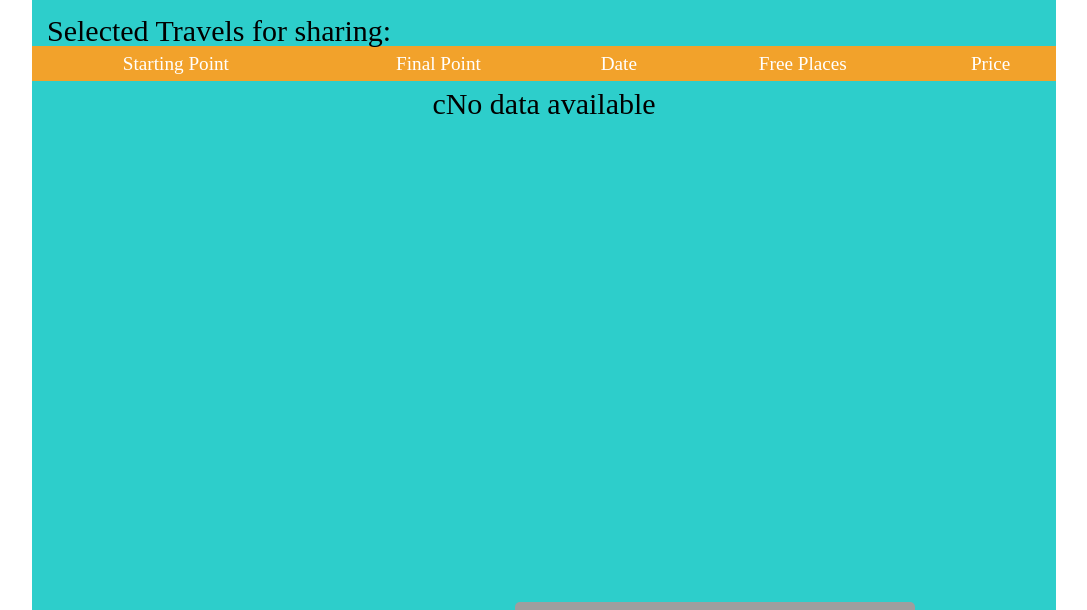
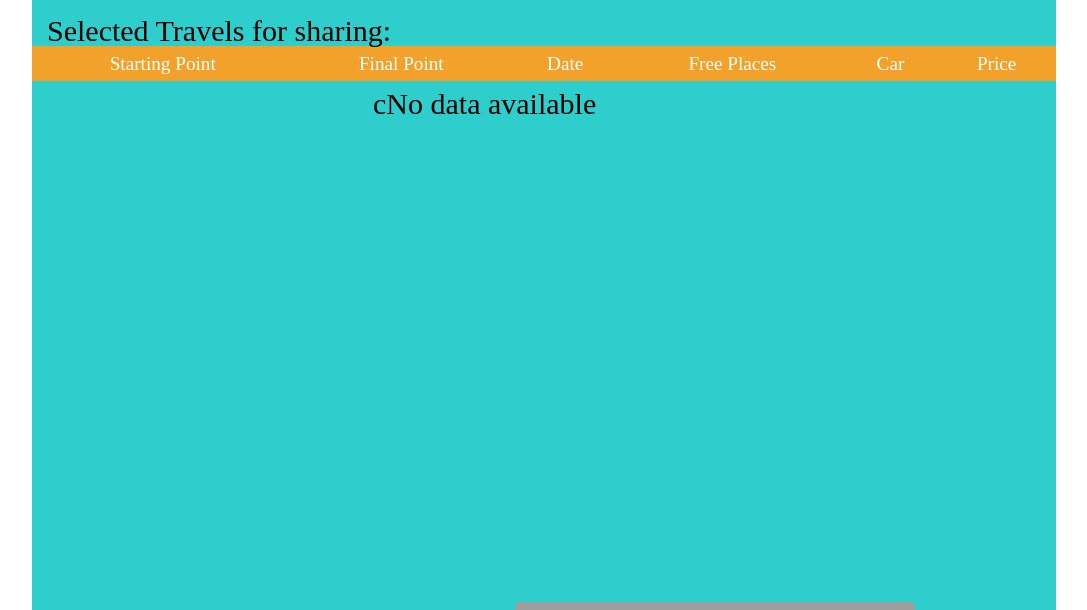
Before and after one commit to cvetelin98/nastop.bg, a PHP site: page / in a window 1280 px wide. Shown: the part 330-940 px from the top of the page, without its empty margins (96-1183 px from the left). Run offline with PHP 8.4, Linux system fonts and the light colour scheme; data that the repository does not hold is empty; grey boxes are pictures that could not be loaded.

Commit message:
Car added in Travels pages

```diff
--- a/model/dao/TravelDao.php
+++ b/model/dao/TravelDao.php
@@ -55,12 +55,13 @@ class TravelDao {
     public static function getAll(){
         /** @var \PDO $pdo */
         $pdo = $GLOBALS["PDO"];
-        $stmt = $pdo->prepare("SELECT travel_id,user_id,starting_destination,final_destination,date_of_travelling,free_places,price FROM travels");
+        $stmt = $pdo->prepare("SELECT travel_id,user_id,car_id,starting_destination,final_destination,date_of_travelling,free_places,price FROM travels");
         $stmt->execute();
         $travels = [];
         while($row = $stmt->fetch(\PDO::FETCH_OBJ)) {
             $travel = new Travel($row->starting_destination,$row->final_destination,$row->date_of_travelling,$row->free_places,$row->price);
             $travel->setTravelId($row->travel_id);
+            $travel->setCarId($row->car_id);
             $travels[] = $travel;
         }
         return $travels;
@@ -69,13 +70,14 @@ class TravelDao {
     public static function getAllByUser($username){
         /** @var \PDO $pdo */
         $pdo = $GLOBALS["PDO"];
-        $stmt = $pdo->prepare("SELECT travel_id,starting_destination,final_destination,date_of_travelling,free_places,price FROM travels as t
+        $stmt = $pdo->prepare("SELECT travel_id,car_id,starting_destination,final_destination,date_of_travelling,free_places,price FROM travels as t
                                           JOIN users as u ON t.user_id = u.user_id WHERE u.username = ?");
         $stmt->execute(array($username));
         $travels = [];
         while($row = $stmt->fetch(\PDO::FETCH_OBJ)) {
             $travel = new Travel($row->starting_destination,$row->final_destination,$row->date_of_travelling,$row->free_places,$row->price);
             $travel->setTravelId($row->travel_id);
+            $travel->setCarId($row->car_id);
             $travels[] = $travel;
         }
         return $travels;
--- a/view/history.php
+++ b/view/history.php
@@ -36,7 +36,7 @@
             <th>Starting Point</th>
             <th>Final Point</th>
             <th>Date</th>
-            <th>Free Places</th>
+            <th>Car</th>
             <th>Price</th>
         </tr>
         <?php if(count($travels) > 0) {
@@ -45,7 +45,7 @@
                     <td><?php echo \model\dao\TravelDao::getCityName($travel->getStartingDestination()); ?></td>
                     <td><?php echo \model\dao\TravelDao::getCityName($travel->getFinalDestination()); ?></td>
                     <td><?php echo $travel->getDateOfTravelling(); ?></td>
-                    <td><?php echo $travel->getFreePlaces(); ?></td>
+                    <td><img src="<?php echo \model\dao\CarDao::getCarImage($travel->getCarId()) ?>" width="15%"></td>
                     <td><?php echo $travel->getPrice(); ?></td>
                 </tr>
             <?php }
--- a/view/home.php
+++ b/view/home.php
@@ -35,6 +35,7 @@
             <th>Final Point</th>
             <th>Date</th>
             <th>Free Places</th>
+            <th>Car</th>
             <th>Price</th>
         </tr>
         <?php if(count($travels) > 0) {
@@ -44,6 +45,7 @@
                     <td><?php echo \model\dao\TravelDao::getCityName($travel->getFinalDestination()); ?></td>
                     <td><?php echo $travel->getDateOfTravelling(); ?></td>
                     <td><?php echo $travel->getFreePlaces(); ?></td>
+                    <td><img src="<?php echo \model\dao\CarDao::getCarImage($travel->getCarId()) ?>" width="15%"></td>
                     <td><?php echo $travel->getPrice(); ?></td>
                 </tr>
             <?php }
--- a/view/main.php
+++ b/view/main.php
@@ -35,6 +35,7 @@
         <th>Final Point</th>
         <th>Date</th>
         <th>Free Places</th>
+        <th>Car</th>
         <th>Price</th>
     </tr>
     <?php if(count($travels) > 0) {
@@ -44,6 +45,7 @@
                 <td><?php echo \model\dao\TravelDao::getCityName($travel->getFinalDestination()); ?></td>
                 <td><?php echo $travel->getDateOfTravelling(); ?></td>
                 <td><?php echo $travel->getFreePlaces(); ?></td>
+                <td><img src="<?php echo \model\dao\CarDao::getCarImage($travel->getCarId()) ?>" width="15%"></td>
                 <td><?php echo $travel->getPrice(); ?></td>
             </tr>
         <?php }
--- a/view/profile.php
+++ b/view/profile.php
@@ -80,10 +80,6 @@
         </div>
     </form>
 
-
-</body>
-</html>
-
 </main>
 <footer id="mainFooter">
     <h3 style="font-size: 30px;float:left;margin-left:55px;">You can always go nastop!</h3>
```
Also changed, not shown: model/dao/CarDao.php (+10 -0 lines).
